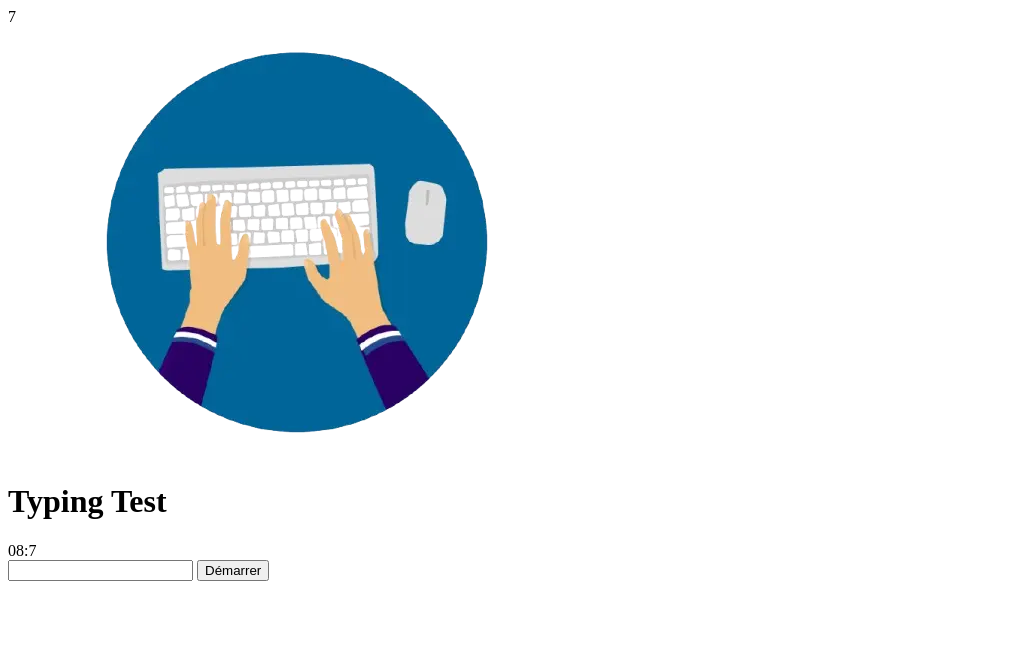
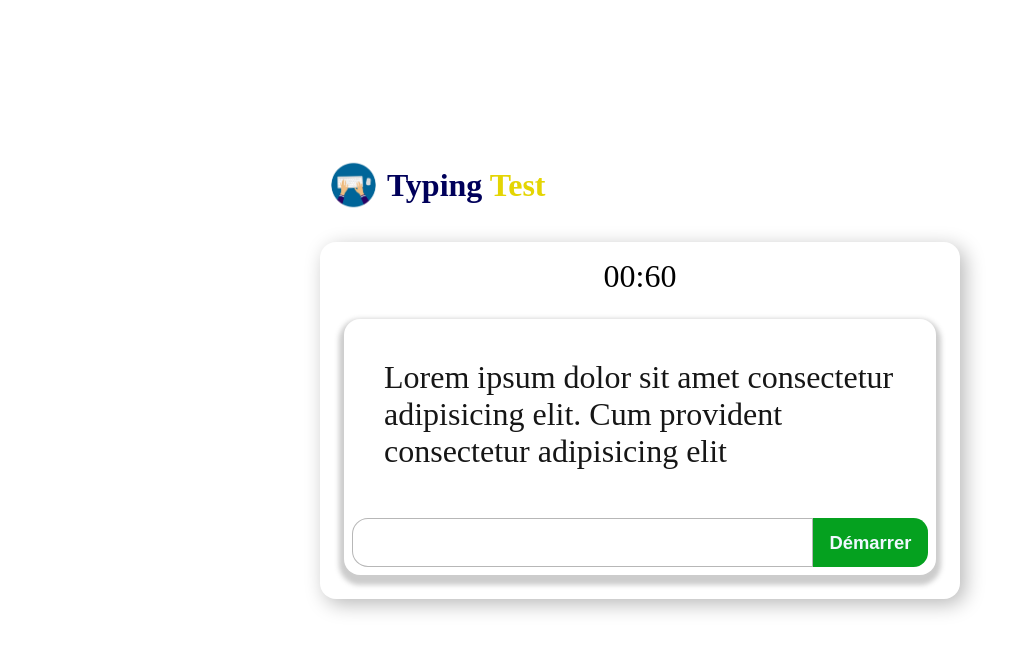
Before and after one commit to Amarah5/clubicTyping, a plain HTML site: page docs/test.html in a window 1280 px wide. Shown: the whole page, without its empty margins (0-1029 px from the left). Drawn offline with Linux system fonts and the light colour scheme.

Commit message:
CSS: fix error tomorrow

```diff
--- a/docs/test.html
+++ b/docs/test.html
@@ -3,30 +3,35 @@
 <head>
     <meta charset="UTF-8">
     <meta name="viewport" content="width=device-width, initial-scale=1.0">
-    <title>Test | clubikTyping</title>7
+    <title>Test | clubikTyping</title>
     <link rel="stylesheet" href="../styles/test.css">
 </head>
 <body>
     <main>
-        <div>
+        <div class="principal">
             <div class="logo">
+                <div class="logo-image">
                     <img src="../assets/logo.webp" alt="logo de Mah typing" srcset="../assets/logo.webp">
+                </div>
                 <h1>Typing <span>Test</span></h1>
             </div>
             <div class="container">
                 <div class="time">
-                    <span>08:7</span>
+                    <span>00:60</span>
                 </div>
                 <div class="boite">
-                    <div>
+                    <div class="content">
                         <div class="copy">
-
+                            Lorem ipsum dolor sit amet consectetur adipisicing elit. Cum provident consectetur adipisicing elit
                         </div>
                         <div class="write">
                             <input type="text">
                             <button type="submit">Démarrer</button>
                         </div>
                     </div>
+                </div>
+                <div class="norme">
+                    <div class="image-content">
                         <div class="image_1">
                             <img src="../assets/lady.svg" alt="">
                         </div>
@@ -36,6 +41,7 @@
                     </div>
                 </div>
             </div>
+        </div>
     </main>
 </body>
 </html>
--- a/styles/test.css
+++ b/styles/test.css
@@ -0,0 +1,127 @@
+*{
+    margin:0;
+    padding: 0;
+    box-sizing: border-box;
+}
+
+body{
+    width: 100%;
+    height: 100%;
+    color: aliceblue;
+}
+main{
+    display: flex;
+    align-items: center;
+    justify-content: center;
+    width: 100%;
+    margin: auto;
+
+}
+
+.logo{
+    display: flex;
+    align-items: center;
+    margin-bottom: 2rem;
+    h1{
+        font-weight: 600;
+        font-size: 2em;
+        color:rgb(0, 0, 90);
+        span{
+            color: rgb(228, 213, 3);
+        }
+    }
+}
+.logo-image{
+    height: 50px;
+    height: 50px;
+    font-family: system-ui, -apple-system, BlinkMacSystemFont, 'Segoe UI', Roboto, Oxygen, Ubuntu, Cantarell, 'Open Sans', 'Helvetica Neue', sans-serif;
+    img{
+        height: 100%;
+        width: 100%;
+        object-fit: cover;
+    }
+}
+
+.principal{
+  width: 50%;
+  height: 50%;
+  margin: 10rem auto;
+  text-align: left;
+}
+.container{
+  position: relative;
+  border-radius: 1rem;
+  padding: 0.5rem;
+  width: 100%;
+  height: 100%;
+  box-shadow: 5px 5px 20px #00000048;
+  background-color: rgb(255, 255, 255);
+  .time{
+    padding: 0.5rem;
+    width: 100%;
+    color: black;
+    text-align: center;
+    font-size: 2rem;
+  }
+  .boite{
+    border-radius: 1rem;
+    width: 100%;
+    height: 100%;
+    padding: 1rem;
+    z-index: 10000000;
+    .content{
+      width: 100%;
+      height: auto;
+      box-shadow: 0px 5px 5px 5px #4b4b4b48;
+      padding: 0.5rem;
+      border-radius: 1rem;
+      .copy{
+        width: 100%;
+        padding: 2rem;
+        background-color: rgb(255, 255, 255);
+        color: rgb(22, 22, 22);
+        border-radius: 1rem 1rem 0 0;
+        font-size: 2rem;
+      }
+      .write{
+        margin-top: 1rem;
+        width: 100%;
+        display: flex;
+        justify-content: space-between;
+        input{
+          width: 80%;
+          padding: 1rem;
+          border-radius: 1rem 0 0 1rem;
+          display: flex;
+          align-items: center;
+          border: 1px solid #00000048;
+        }
+        button{
+          width: 20%;
+          background-color: rgb(5, 161, 31);
+          border: none;
+          color: aliceblue;
+          font-weight: 600;
+          font-size: 1.15rem;
+          border-radius: 0 0.9rem 0.9rem 0;
+        }
+      }
+    }
+  }
+}
+
+.norme{
+  z-index: 1000;
+  position: absolute;
+  display: block;
+  top: 250px;
+  .image-content{
+    z-index: 100;
+    display: flex;
+    height: 50%;
+    justify-content: space-between;
+    align-items: center;
+    gap: 650px;
+
+  }
+}
```
Lines whose indentation alone changed are shown as unchanged.
